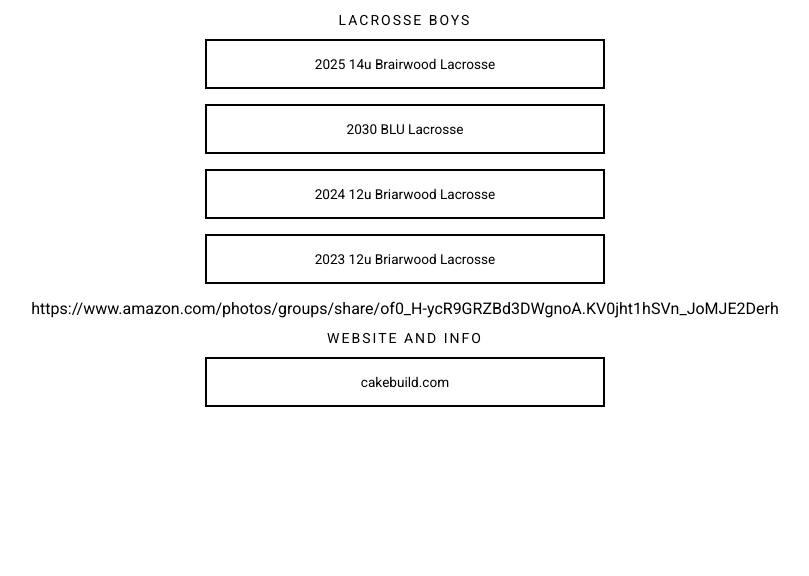
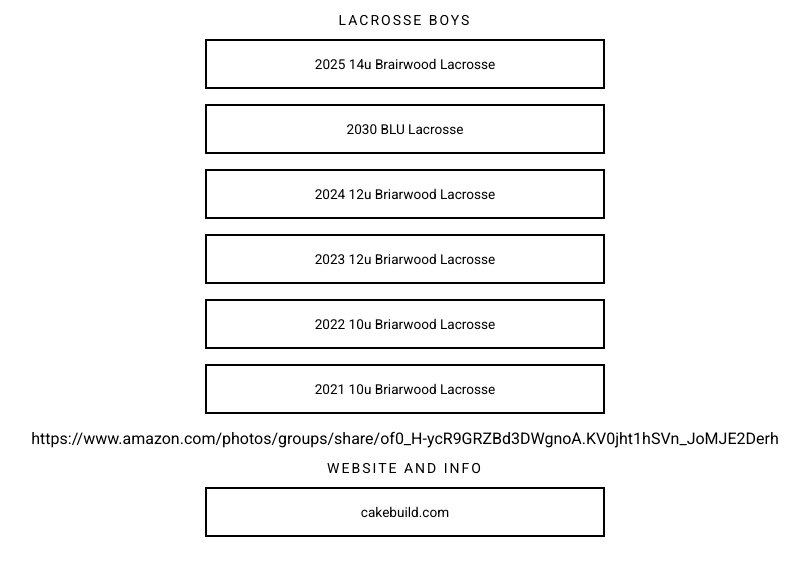
Before and after one commit to cakebuildcom/cakebuildcom.github.io, a plain HTML site: page links/laxboys.html in a window 1280 px wide. Shown: the whole page, without its empty margins (235-1044 px from the left). Drawn offline with Linux system fonts and the light colour scheme.

Commit message:
Update laxboys.html

```diff
--- a/links/laxboys.html
+++ b/links/laxboys.html
@@ -21,6 +21,8 @@
         <a class="Lacrosse" href="https://www.amazon.com/photos/groups/share/of0_H-ycR9GRZBd3DWgnoA.KV0jht1hSVn_JoMJE2Derh">2024 12u Briarwood Lacrosse</a>
         <a class="Lacrosse" href="https://www.amazon.com/photos/groups/share/5TYnLrgKRLe583fVdvbFug.FnJzREaC4uI2W-o7vzlG6C">2023 12u Briarwood Lacrosse</a>
 
+        <a class="Lacrosse" href="https://www.amazon.com/photos/groups/share/Rm5ULTBPTp-e1cyQjeKW5w.pbWuRycJ0-Z1Pf0yjmvd2s">2022 10u Briarwood Lacrosse</a>
+        <a class="Lacrosse" href="https://www.amazon.com/photos/groups/share/wphW4ZLiQ2qaiDK1n8IGDw.xczPu90TS4w2vq5XHlkIaH">2021 10u Briarwood Lacrosse</a>
 
 
         https://www.amazon.com/photos/groups/share/of0_H-ycR9GRZBd3DWgnoA.KV0jht1hSVn_JoMJE2Derh
```
